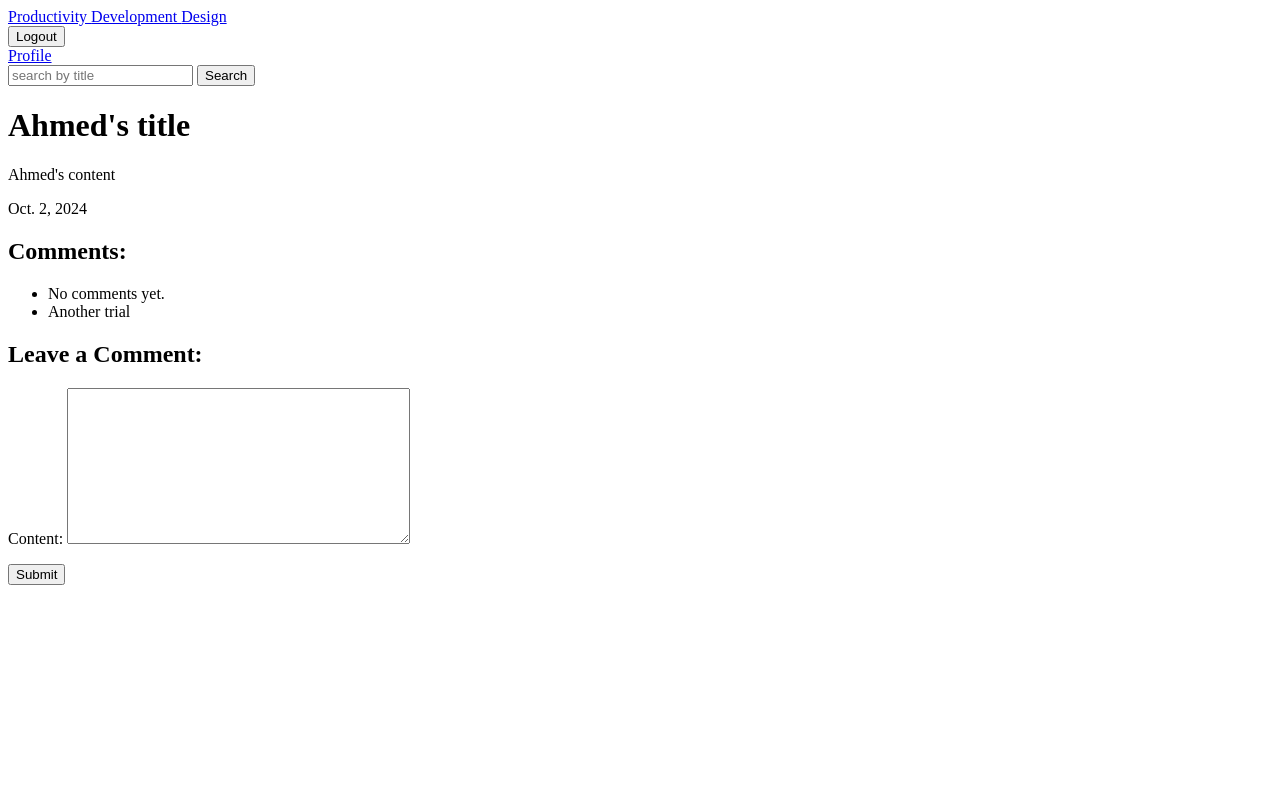
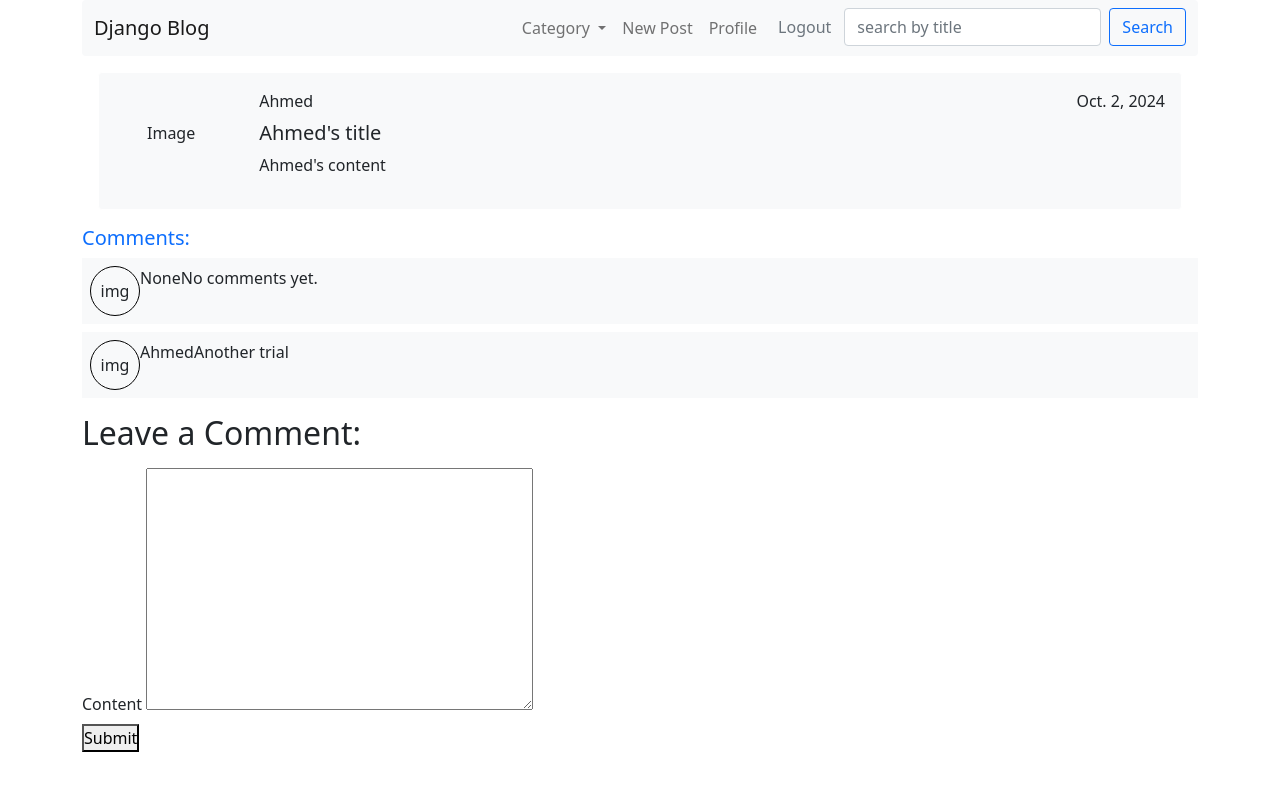
Before and after one commit to AhmedHelal12/Blog, a Django app: page /view/post/8 in a window 1280 px wide. Run offline with Django 5.2, Linux system fonts and the light colour scheme; a user stored in the database is signed in; data comes from the database, SQL or seed files in the repository; both versions use the stored data as it was after the commit.

Commit message:
Designing the website

```diff
--- a/accounts/forms.py
+++ b/accounts/forms.py
@@ -1,11 +1,53 @@
-from django.contrib.auth.forms import UserCreationForm,UserChangeForm
+from typing import Any
+from django.contrib.auth.forms import UserCreationForm,UserChangeForm,AuthenticationForm
 from django.contrib.auth.models import User
 from django import forms
 
+attrs = {"class":"form-control"}
+
+class LoginForm(AuthenticationForm):
+
+    def __init__(self, *args, **kwargs):
+        super(LoginForm, self).__init__(*args, **kwargs)
+
+    username = forms.CharField(
+        label="Username",
+        widget=forms.TextInput(attrs=attrs)
+    )
+    password = forms.CharField(
+        label="Password",
+        widget=forms.PasswordInput(attrs=attrs)
+    )
+
 class RegisterForm(UserCreationForm):
 
+    first_name = forms.CharField(
+        label="First name",
+        widget=forms.TextInput(attrs=attrs)
+    )
+    last_name = forms.CharField(
+        label="Last name",
+        widget=forms.TextInput(attrs=attrs)
+    )
+    username = forms.CharField(
+        label="Username",
+        widget=forms.TextInput(attrs=attrs)
+    )
+    email = forms.EmailField(
+        label="Email",
+        widget=forms.EmailInput(attrs=attrs)
+    )
+    password1 = forms.CharField(
+        label="Password",
+        widget=forms.PasswordInput(attrs=attrs)
+    )
+    password2 = forms.CharField(
+        label="Confirm Password",
+        widget=forms.PasswordInput(attrs=attrs)
+    )
     class Meta(UserCreationForm.Meta):
-        fields = ['first_name','last_name','username','email']
+        fields = ['first_name','last_name','username','email','password1','password2']
+
 
 class ProfileForm(UserChangeForm):
     password = None
@@ -13,3 +55,8 @@
     class Meta:
         model = User
         fields = ['first_name','last_name','email']
+        widgets = {
+            'first_name':forms.TextInput(attrs=attrs),
+            'last_name':forms.TextInput(attrs=attrs),
+            'email':forms.EmailInput(attrs=attrs),
+        }
--- a/accounts/templates/common/form.html
+++ b/accounts/templates/common/form.html
@@ -25,7 +25,7 @@
 
 {% for field in form %}
     <div>
-        <label> {{field.label}} </label>
+        <label class="my-2"> {{field.label}} </label>
         {{field}}
     </div>
 {% endfor %}
--- a/accounts/templates/registration/login.html
+++ b/accounts/templates/registration/login.html
@@ -5,7 +5,7 @@
 <form method="POST" action='{% url "login" %}'>
     {% csrf_token %}
     {% include "common/form.html" with form=form %}
-    <button type="submit">Login</button>
+    <button type="submit" class="btn btn-primary mt-2">Login</button>
 </form>
 
 {% endblock content %}
--- a/accounts/templates/registration/profile.html
+++ b/accounts/templates/registration/profile.html
@@ -3,7 +3,7 @@
 <form method="POST" action='{% url "profile"%}'>
     {% csrf_token %}
     {% include "common/form.html" with form=form %}
-    <button type="submit">Update</button>
+    <button type="submit" class="btn btn-primary mt-2">Update</button>
 </form>
 
 {% endblock content %}
--- a/accounts/templates/registration/register.html
+++ b/accounts/templates/registration/register.html
@@ -3,7 +3,7 @@
 <form method="POST" action='{% url "register" %}'>
     {% csrf_token %}
     {% include "common/form.html" with form=form %}
-    <button type="submit">Register</button>
+    <button type="submit" class="btn btn-primary mt-2">Register</button>
 </form>
 
 {% endblock content %}
--- a/accounts/urls.py
+++ b/accounts/urls.py
@@ -1,6 +1,9 @@
 from django.urls import path,include
 from .views import RegisterView,ProfileView
+from .forms import LoginForm
+from django.contrib.auth.views import LoginView
 urlpatterns = [
+    path('login/',LoginView.as_view(authentication_form=LoginForm),name='login'),
     path('register/',RegisterView.as_view(),name='register'),
     path('profile/',ProfileView.as_view(),name='profile'),
     path('',include('django.contrib.auth.urls'))
--- a/blog/forms.py
+++ b/blog/forms.py
@@ -1,14 +1,33 @@
 from django import forms
 from .models import Post,Comment
+
+attrs = {"class":'form-control'}
+
 class PostForm(forms.ModelForm):
 
     class Meta:
         model = Post
         fields = ['title','content','category']
+        widgets = {
+            'title':forms.TextInput(attrs=attrs),
+            'content':forms.Textarea(attrs=attrs),
+            'category':forms.Select(attrs=attrs),
+        }
+class UpdatePostForm(forms.ModelForm):
 
+    class Meta:
+        model = Post
+        fields = ['title','content']
+        widgets = {
+            'title':forms.TextInput(attrs=attrs),
+            'content':forms.Textarea(attrs=attrs),
+        }
 
 class CommentForm(forms.ModelForm):
 
     class Meta:
         model = Comment
         fields = ['content']
+        widget={
+            "content":forms.Textarea(attrs=attrs)
+        }
--- a/blog/templates/base.html
+++ b/blog/templates/base.html
@@ -1,36 +1,96 @@
+{% load static %}
+
 <!DOCTYPE html>
 <html lang="en">
+
 <head>
     <meta charset="UTF-8">
     <meta name="viewport" content="width=device-width, initial-scale=1.0">
     <title>Base</title>
+    <link href="{% static 'css/main.css' %}" rel="stylesheet">
+    <link href="https://cdn.jsdelivr.net/npm/bootstrap@5.0.2/dist/css/bootstrap.min.css" rel="stylesheet" integrity="sha384-EVSTQN3/azprG1Anm3QDgpJLIm9Nao0Yz1ztcQTwFspd3yD65VohhpuuCOmLASjC" crossorigin="anonymous">
+    <style>
+        input {
+            caret-color: #0d6efd;
+        }
+
+        .rounded-20 {
+            height: 50px;
+            width: 50px;
+            border: 1px solid black;
+            border-radius: 50%;
+            display: flex;
+            align-items: center;
+            justify-content: center;
+        }
+    </style>
 </head>
+
 <body>
-    <header >
-        {% if user.is_authenticated %}
-        {% for category in categories %}
-            <a href="{% url 'category' category.id %}"> {{category}} </a>
+    <div class="container">
+        <nav class="navbar  navbar-expand-lg navbar-light bg-light rounded position-sticky top-0 start-0">
+            <div class="container-fluid">
+                <a class="navbar-brand " href="{% url 'list_posts' %}">Django Blog</a>
+                <button class="navbar-toggler" type="button" data-bs-toggle="collapse" data-bs-target="#navbarSupportedContent" aria-controls="navbarSupportedContent" aria-expanded="false" aria-label="Toggle navigation">
+                <span class="navbar-toggler-icon"></span>
+              </button>
+                <div class=" " id="navbarSupportedContent">
+                    <ul class=" navbar-nav mb-2 mb-lg-0 d-flex">
+                        <!-- <li class="nav-item me-auto">
+                            <a class="nav-link active" aria-current="page" href="{% url 'list_posts' %}">Home</a>
+                        </li> -->
+                        {% if user.is_authenticated %}
+                        <li class="nav-item dropdown ms-auto">
+                            <a class="nav-link dropdown-toggle" href="#" id="navbarDropdown" role="button" data-bs-toggle="dropdown" aria-expanded="false">
+                            Category
+                            </a>
+                            <ul class="dropdown-menu" aria-labelledby="navbarDropdown">
+                                {% for category in categories %}
+                                <li><a href="{% url 'category' category.id %}" class="nav-link ">{{category}}</a></li>
+                                {% endfor %}
 
-        {% endfor %}
-            <form method="POST" action="{% url 'logout' %}">
-                {% csrf_token %}
-                <button type="submit"> Logout</button>
-            </form>
-            <a href="{% url 'profile' %}"> Profile </a>
+                            </ul>
+                        </li>
+                        <li class="nav-item ms-auto">
+                            <a class="nav-link" href="{% url 'create_post' %}">New Post</a>
+                        </li>
+                        <li class="nav-item ms-auto">
+                            <a class="nav-link " href="{% url 'profile' %}">Profile</a>
+                        </li>
+                        <li class="nav-item ms-auto">
+                            <form method="POST" action="{% url 'logout' %}">
+                                {% csrf_token %}
+                                <button type="submit" class="btn text-muted"> Logout</button>
+                            </form>
+                        </li>
+                        <li class="nav-item me-auto">
+                            <form class="d-flex" method="POST" action="{% url 'list_posts' %}">
+                                {% csrf_token %}
+                                <input value="{{request.POST.query_search}}" class="form-control me-2" type="search" aria-label="Search" placeholder="search by title" name='query_search' />
+                                <button class="btn btn-outline-primary" type="submit"> Search </button>
+                            </form>
+                        </li>
+                        {% else %}
+                        <li class=" nav-item me-auto">
+                            <a class=" nav-link active btn btn-light border" aria-current="page" href="{% url 'login' %}">Login</a>
+                        </li>
+                        <li class="nav-item me-auto">
+                            <a class="  nav-link active btn btn-light border" aria-current="page" href="{% url 'register' %}">Register</a>
+                        </li>
 
-            <form method="POST" action="{% url 'list_posts' %}">
-                {% csrf_token %}
-                <input type="text" placeholder="search by title" name='query_search' />
-                <button type="submit"> Search </button>
-            </form>
+                        {% endif %}
+                    </ul>
 
 
-        {% else %}
-            <a href="{% url 'login' %}"> Login </a>
-            <a href="{% url 'register' %}"> Register </a>
-        {% endif %}
-    </header>
-    {% block content %}
-    {% endblock content %}
+
+                </div>
+            </div>
+        </nav>
+
+        {% block content %} {% endblock content %}
+
+    </div>
+    <script src="https://cdn.jsdelivr.net/npm/bootstrap@5.0.2/dist/js/bootstrap.bundle.min.js" integrity="sha384-MrcW6ZMFYlzcLA8Nl+NtUVF0sA7MsXsP1UyJoMp4YLEuNSfAP+JcXn/tWtIaxVXM" crossorigin="anonymous"></script>
 </body>
+
 </html>
--- a/blog/templates/post/createPost.html
+++ b/blog/templates/post/createPost.html
@@ -3,7 +3,7 @@
 {% block content %}
     <form action="{% url 'create_post' %}" method="POST">
         {% csrf_token %}
-        {{form.as_p}}
-        <button type="submit">Submit</button>
+        {% include "common/form.html" with form=form %}
+        <button type="submit" class="btn btn-primary mt-3">Submit</button>
     </form>
 {% endblock content %}
--- a/blog/templates/post/updatePost.html
+++ b/blog/templates/post/updatePost.html
@@ -1,10 +1,9 @@
-
 {% extends 'base.html' %}
 
 {% block content %}
     <form action="{% url 'update_post' object.id %}" method="POST">
         {% csrf_token %}
-        {{form.as_p}}
-        <button type="submit">Update</button>
+        {% include "common/form.html" with form=form %}
+        <button type="submit" class="btn btn-primary mt-3">Update</button>
     </form>
 {% endblock content %}
--- a/blog/templates/post/viewPost.html
+++ b/blog/templates/post/viewPost.html
@@ -1,14 +1,26 @@
-{% extends 'base.html' %}
+{% extends 'base.html' %} {% block content %}
+<div class="bg-light border rounded  border-white m-3 d-flex justify-content-between">
+    <div class="left flex-grow-2 p-5"> Image </div>
+    <div class="right flex-grow-1 p-3">
+        <div class="d-flex justify-content-between mb-2">
+            <span>{{ post.author }}</span>
+            <span>{{ post.created_at }}</span>
+        </div>
+        <h5>{{ post.title }}</h5>
+        <p>{{ post.content }}</p>
 
-{% block content %}
-    <h1> {{post.title}} </h1>
-    <p> {{post.content}} </p>
-    <p> {{post.created_at}}  </p>
-
-        <h2>Comments:</h2>
-    <ul>
+    </div>
+</div>
+<h5 class="text-primary">Comments:</h5>
+<ul class="list-unstyled">
     {% for comment in comments %}
-            <li> {{ comment.content }}</li>
+    <div class="d-flex bg-light w-100 p-2 mb-2">
+        <div class="rounded-20">img</div>
+        <span>{{comment.author}}</span>
+        <p>
+            {{comment.content}}
+        </p>
+    </div>
     {% empty %}
     <li>No comments yet. Be the first to comment!</li>
     {% endfor %}
@@ -16,8 +28,7 @@
 
 <h2>Leave a Comment:</h2>
 <form method="POST" action="{% url 'view_post' post.pk %}">
-        {% csrf_token %}
-        {{ form.as_p }}
+    {% csrf_token %} {% include "common/form.html" with form=form %}
     <button type="submit">Submit</button>
 </form>
 
--- a/blog/urls.py
+++ b/blog/urls.py
@@ -4,7 +4,6 @@
     path('',list_post_view,name='list_posts'),
     path('create/post',CreatePostView.as_view(),name='create_post'),
     path('category/<int:pk>',category_view,name='category'),
-    # path('search/',category_view,name='category'),
     path('update/post/<int:pk>',UpdatePostView.as_view(),name='update_post'),
     path('delete/post/<int:pk>',DeletePostView.as_view(),name='delete_post'),
     path('view/post/<int:pk>',handle_post_view,name='view_post'),
--- a/blog/views.py
+++ b/blog/views.py
@@ -5,7 +5,7 @@
 from django.urls import reverse
 from django.views.generic import CreateView,ListView,UpdateView,DeleteView,DetailView
 from .models import Post,Comment,Category
-from .forms import PostForm,CommentForm
+from .forms import PostForm,CommentForm,UpdatePostForm
 from django.contrib.auth.mixins import LoginRequiredMixin
 from django.contrib.auth.decorators import login_required
 from django.shortcuts import get_object_or_404
@@ -39,7 +39,7 @@
 
 class UpdatePostView(LoginRequiredMixin,UpdateView):
     model = Post
-    fields = ['title','content']
+    form_class = UpdatePostForm
     template_name = 'post/updatePost.html'
     success_url = '/'
 
@@ -55,7 +55,7 @@
         form = CommentForm(request.POST)
         if form.is_valid():
             content = form.cleaned_data['content']
-            Comment.objects.create(content=content,post=post)
+            Comment.objects.create(content=content,post=post,author=request.user)
             return redirect('view_post',pk=pk)
 
     else:
--- a/my_project/settings.py
+++ b/my_project/settings.py
@@ -119,7 +119,12 @@
 # https://docs.djangoproject.com/en/5.1/howto/static-files/
 
 STATIC_URL = 'static/'
+STATICFILES_DIRS = [BASE_DIR / "static"]
 
+import os
+
+MEDIA_URL = '/media/'
+MEDIA_ROOT = os.path.join(BASE_DIR, 'media')
 # Default primary key field type
 # https://docs.djangoproject.com/en/5.1/ref/settings/#default-auto-field
 
--- a/my_project/urls.py
+++ b/my_project/urls.py
@@ -1,9 +1,14 @@
 
 from django.contrib import admin
 from django.urls import path,include
+from . import settings
+from django.conf.urls.static import static
 
 urlpatterns = [
     path('admin/', admin.site.urls),
     path('',include('blog.urls')),
     path('accounts/',include('accounts.urls')),
 ]
+
+if settings.DEBUG:
+    urlpatterns += static(settings.MEDIA_URL, document_root=settings.MEDIA_ROOT)
--- /dev/null
+++ b/static/css/main.css
@@ -0,0 +1,24 @@
+* {
+    box-sizing: border-box;
+    margin: 0;
+    padding: 0;
+}
+
+body {
+    font-family: Arial, Helvetica, sans-serif;
+}
+
+.card-container {
+    display: flex;
+    justify-content: space-between;
+    width: 600px;
+    flex-direction: column;
+}
+
+.card-container .left {
+    flex: 1;
+}
+
+.card-container .right {
+    flex: 2;
+}
```
Also changed, not shown: blog/templates/post/listPosts.html (+22 -21 lines), db.sqlite3. Lines whose indentation alone changed are shown as unchanged.
